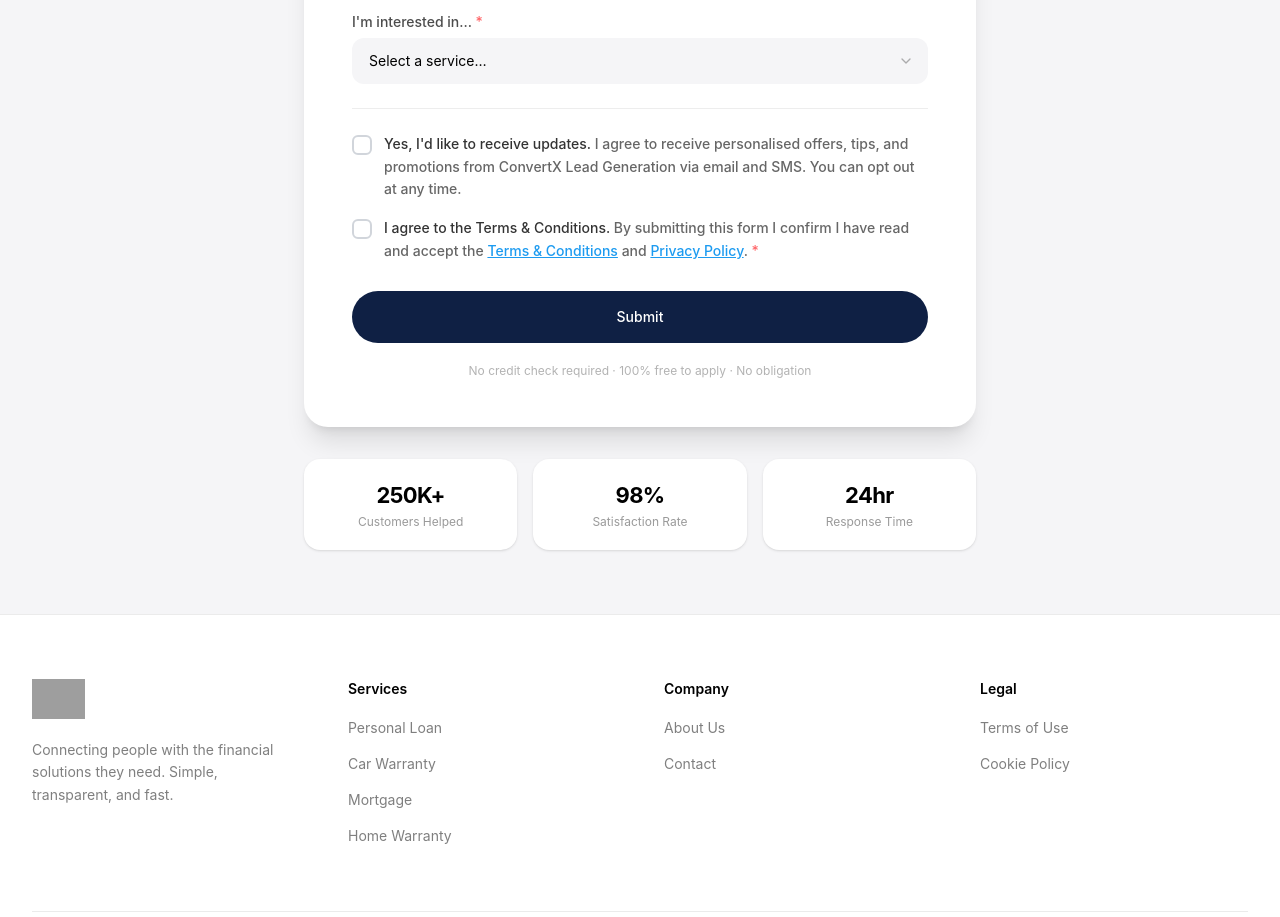
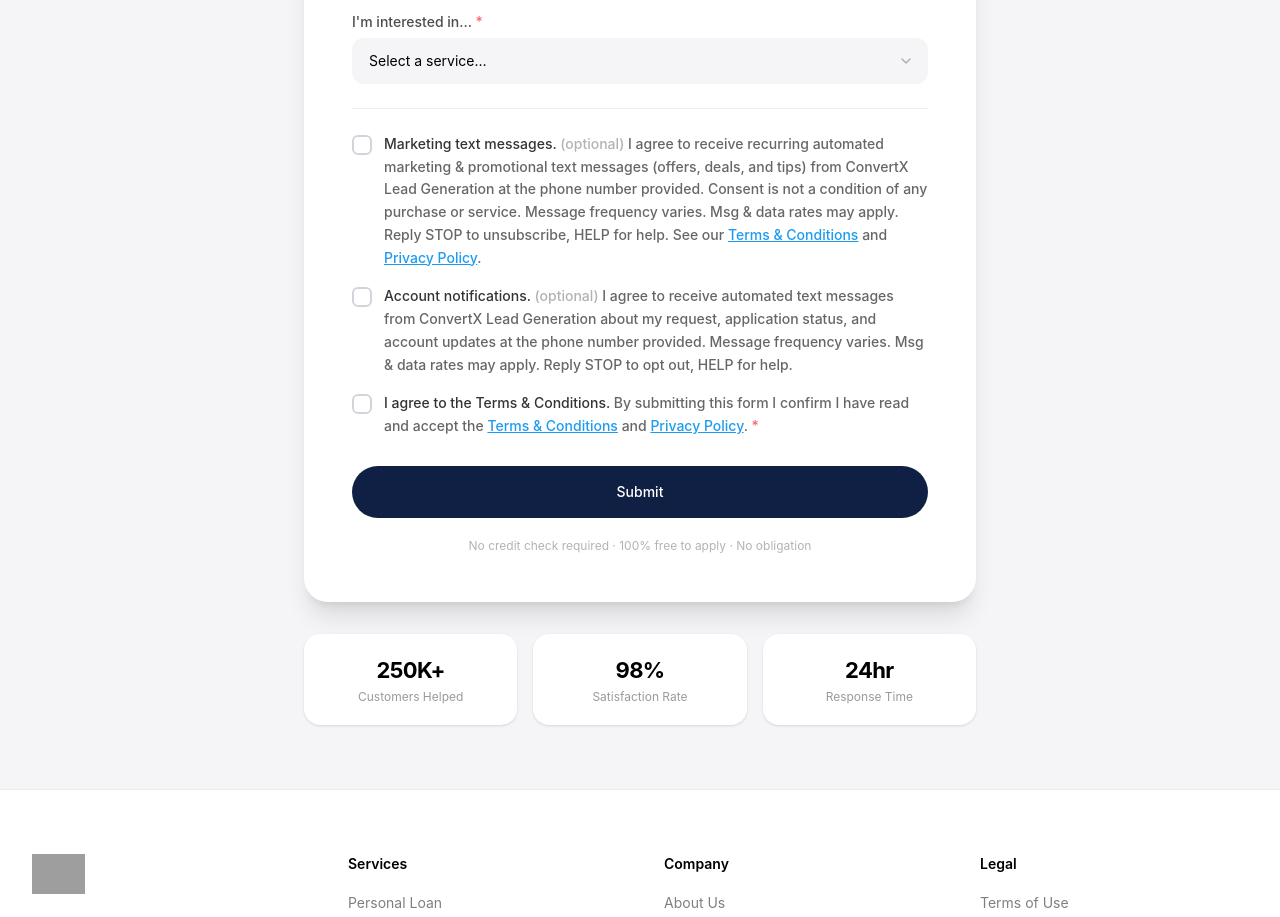
Before and after one commit to GeroTzikin/lead-generation-website, a React (Vite) app: page /get-started in a window 1280 px wide. Shown: the part 800-1717 px from the top of the page. Built offline with nearby package versions, Linux system fonts and the light colour scheme; grey boxes are pictures that could not be loaded.

Commit message:
Update GetStarted.tsx

```diff
--- a/src/app/pages/GetStarted.tsx
+++ b/src/app/pages/GetStarted.tsx
@@ -98,6 +98,16 @@ const serviceAccent: Record<string, string> = {
   "Home Warranty": "#0f2044",
 };
 
+// ─── TCPA SMS consent disclosures ──────────────────────────────────────────────
+// Exact wording shown beside each checkbox. Kept as constants so the same text
+// can be stored with the lead as documented proof of consent (TCPA record-keeping).
+
+const MARKETING_SMS_CONSENT =
+  "Marketing text messages (optional). I agree to receive recurring automated marketing and promotional text messages (offers, deals, and tips) from ConvertX Lead Generation at the phone number provided. Consent is not a condition of any purchase or service. Message frequency varies. Msg & data rates may apply. Reply STOP to unsubscribe, HELP for help. See our Terms & Conditions and Privacy Policy.";
+
+const ACCOUNT_NOTIFICATIONS_CONSENT =
+  "Account notifications (optional). I agree to receive automated text messages from ConvertX Lead Generation about my request, application status, and account updates at the phone number provided. Message frequency varies. Msg & data rates may apply. Reply STOP to opt out, HELP for help.";
+
 // ─── Custom Checkbox ───────────────────────────────────────────────────────────
 
 function CustomCheckbox({
@@ -138,7 +148,9 @@ function CustomCheckbox({
 
 export function GetStarted() {
   const [selectedService, setSelectedService] = useState("");
-  const [optIn, setOptIn] = useState(false);
+  // SMS opt-ins — both optional, both unchecked by default (required for TCPA express consent).
+  const [marketingSms, setMarketingSms] = useState(false);
+  const [accountNotifications, setAccountNotifications] = useState(false);
   const [termsAccepted, setTermsAccepted] = useState(false);
   const [termsError, setTermsError] = useState(false);
   const [submitted, setSubmitted] = useState(false);
@@ -154,13 +166,35 @@ export function GetStarted() {
     reset,
   } = useForm();
 
-  const onSubmit = async () => {
+  const onSubmit = async (data: Record<string, any>) => {
     if (!termsAccepted) {
       setTermsError(true);
       return;
     }
     setTermsError(false);
     setLoading(true);
+
+    // TCPA record-keeping: capture which SMS consents were granted, the exact
+    // disclosure text shown, the consenting phone number, and a timestamp.
+    // Wire `submission` to your backend/CRM to persist proof of consent (retain ≥ 5 years).
+    const submission = {
+      ...data,
+      smsConsent: {
+        marketing: {
+          granted: marketingSms,
+          disclosure: marketingSms ? MARKETING_SMS_CONSENT : null,
+        },
+        accountNotifications: {
+          granted: accountNotifications,
+          disclosure: accountNotifications ? ACCOUNT_NOTIFICATIONS_CONSENT : null,
+        },
+        phone: data.phone ?? null,
+        capturedAt: new Date().toISOString(),
+      },
+      termsAccepted,
+    };
+    console.log("ConvertX lead submission", submission);
+
     await new Promise((r) => setTimeout(r, 1500));
     setLoading(false);
     setSubmitted(true);
@@ -169,7 +203,8 @@ export function GetStarted() {
   const handleReset = () => {
     setSubmitted(false);
     setSelectedService("");
-    setOptIn(false);
+    setMarketingSms(false);
+    setAccountNotifications(false);
     setTermsAccepted(false);
     setTermsError(false);
     reset();
@@ -397,17 +432,40 @@ export function GetStarted() {
               {/* ── Divider ── */}
               <div className="border-t pt-6 mt-1 flex flex-col gap-4" style={{ borderColor: "rgba(0,0,0,0.07)" }}>
 
-                {/* ── Opt-in Checkbox ── */}
+                {/* ── Marketing SMS Opt-in (optional · TCPA express written consent) ── */}
                 <div className="flex items-start gap-3">
                   <CustomCheckbox
-                    id="optIn"
-                    checked={optIn}
-                    onChange={setOptIn}
+                    id="marketingSms"
+                    checked={marketingSms}
+                    onChange={setMarketingSms}
                     accentColor={accentColor}
                   />
-                  <label htmlFor="optIn" className="text-sm text-black/60 leading-relaxed cursor-pointer select-none" onClick={() => setOptIn(!optIn)}>
-                    <span className="text-black/80" style={{ fontWeight: 500 }}>Yes, I'd like to receive updates.</span>
-                    {" "}I agree to receive personalised offers, tips, and promotions from ConvertX Lead Generation via email and SMS. You can opt out at any time.
+                  <label htmlFor="marketingSms" className="text-sm text-black/60 leading-relaxed cursor-pointer select-none" onClick={() => setMarketingSms(!marketingSms)}>
+                    <span className="text-black/80" style={{ fontWeight: 500 }}>Marketing text messages.</span>
+                    <span className="text-black/30"> (optional)</span>
+                    {" "}I agree to receive recurring automated marketing &amp; promotional text messages (offers, deals, and tips) from ConvertX Lead Generation at the phone number provided. Consent is not a condition of any purchase or service. Message frequency varies. Msg &amp; data rates may apply. Reply STOP to unsubscribe, HELP for help. See our{" "}
+                    <Link to="/terms-of-use" className="underline hover:opacity-70 transition-opacity" style={{ color: "#1d9bf0" }} onClick={(e) => e.stopPropagation()}>
+                      Terms &amp; Conditions
+                    </Link>{" "}
+                    and{" "}
+                    <a href="#" className="underline hover:opacity-70 transition-opacity" style={{ color: "#1d9bf0" }} onClick={(e) => e.stopPropagation()}>
+                      Privacy Policy
+                    </a>.
+                  </label>
+                </div>
+
+                {/* ── Account Notifications SMS Opt-in (optional · TCPA) ── */}
+                <div className="flex items-start gap-3">
+                  <CustomCheckbox
+                    id="accountNotifications"
+                    checked={accountNotifications}
+                    onChange={setAccountNotifications}
+                    accentColor={accentColor}
+                  />
+                  <label htmlFor="accountNotifications" className="text-sm text-black/60 leading-relaxed cursor-pointer select-none" onClick={() => setAccountNotifications(!accountNotifications)}>
+                    <span className="text-black/80" style={{ fontWeight: 500 }}>Account notifications.</span>
+                    <span className="text-black/30"> (optional)</span>
+                    {" "}I agree to receive automated text messages from ConvertX Lead Generation about my request, application status, and account updates at the phone number provided. Message frequency varies. Msg &amp; data rates may apply. Reply STOP to opt out, HELP for help.
                   </label>
                 </div>
 
```
